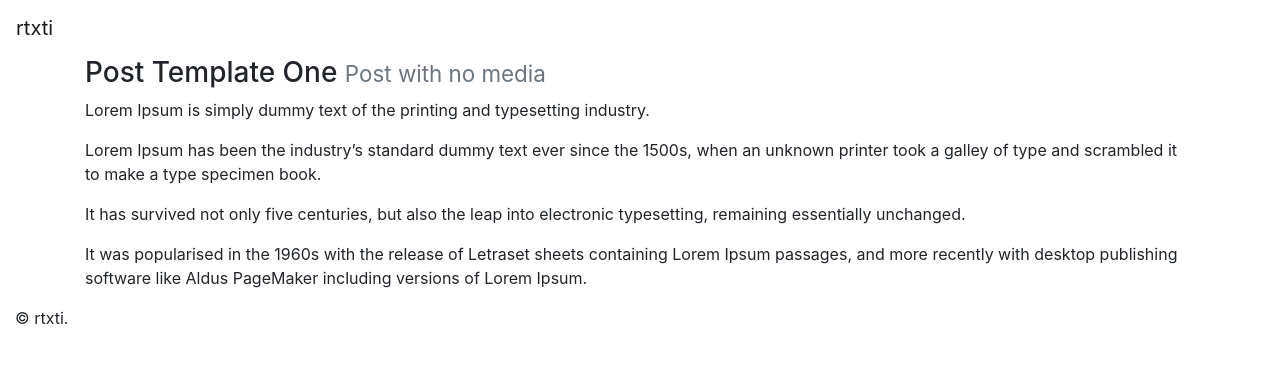
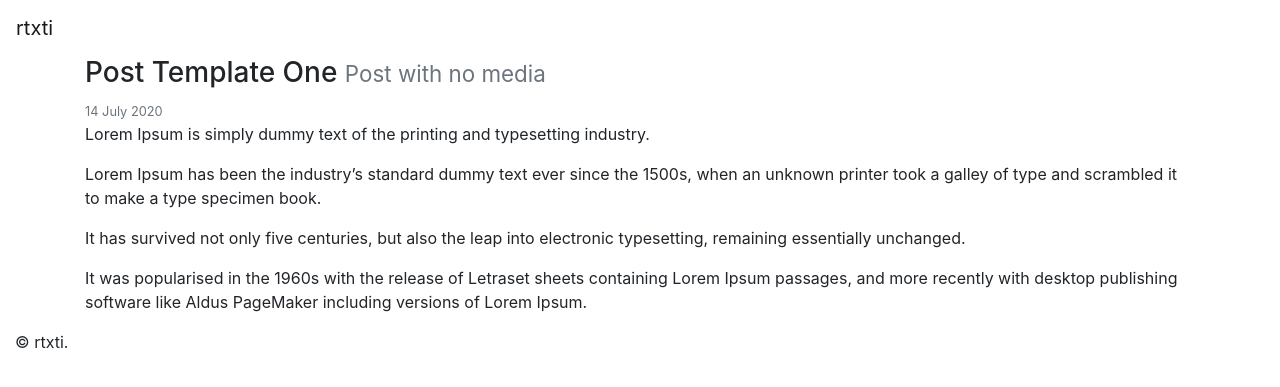
Before and after one commit to rtxti/www, a Jekyll site: the page built from _posts/2020-07-14-post-template-one.md, in a window 1280 px wide. Shown: the top 387 px of the page. Built offline with Jekyll 4.4.1, drawn with Linux system fonts in a browser that asks for light colours.

Commit message:
Update post.html

```diff
--- a/_layouts/post.html
+++ b/_layouts/post.html
@@ -3,17 +3,26 @@ layout: default
 ---
 
 <div class="container">
+  <div>
     <h3>
       {{ page.title }}
       {% if page.description %}
       <small class="d-inline-block text-secondary">{{ page.description }}</small>
       {% endif %}
     </h3>
+    <small class="text-secondary">
+      <time datetime="{{ page.date | date_to_xmlschema }}">
+        {{ page.date | date_to_long_string }}
+      </time>
+    </small>
+  </div>
+
   {% if page.images %}
   <div class="embed-responsive embed-responsive-16by9">
     <img src="{{ page.images }}" alt="{{ page.title }}" class="embed-responsive-item obj-fit-cover"/>
   </div>
   {% endif %}
+
   <div>
     {{ page.content }}
   </div>
```
Lines whose indentation alone changed are shown as unchanged.
